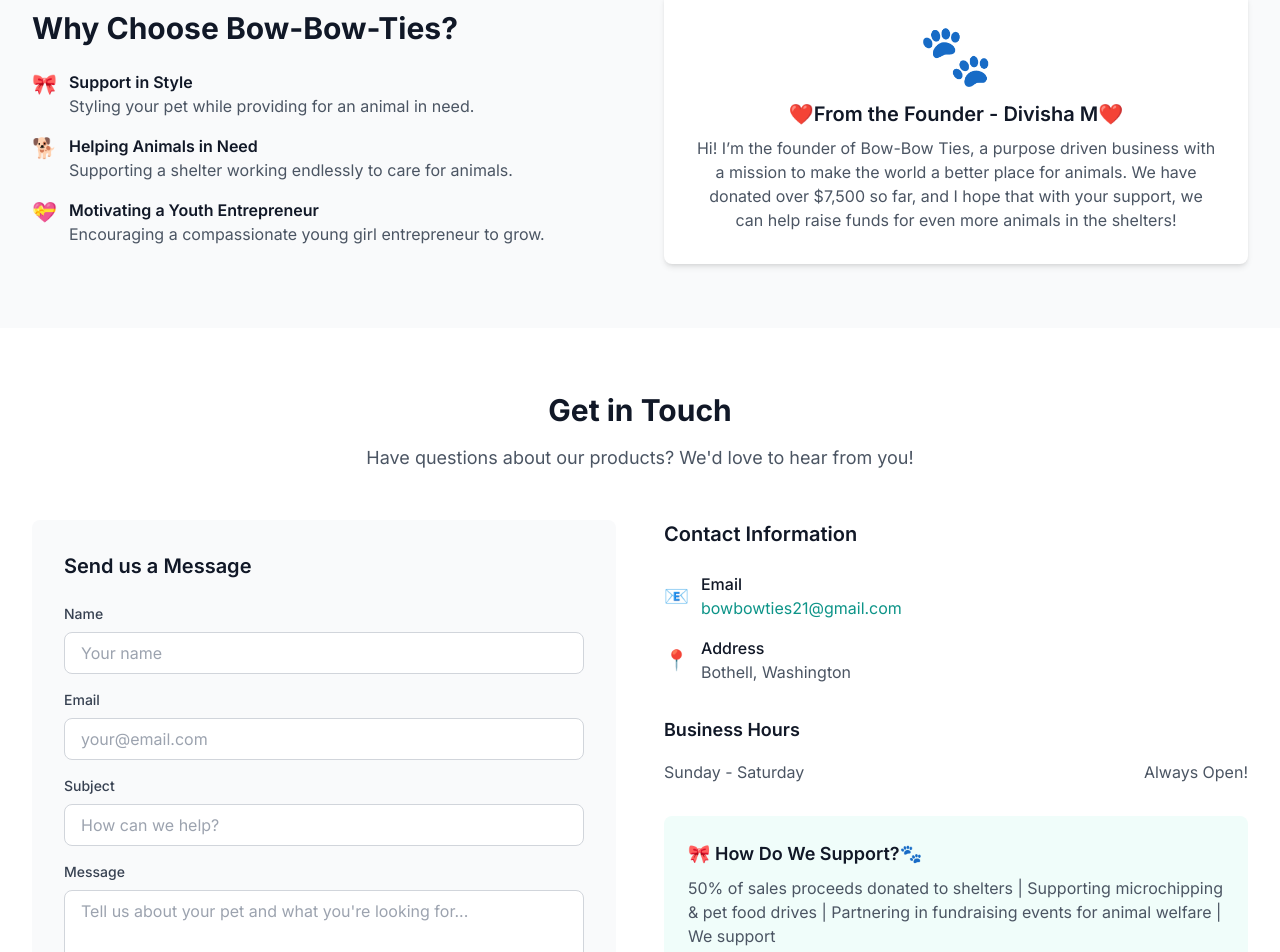
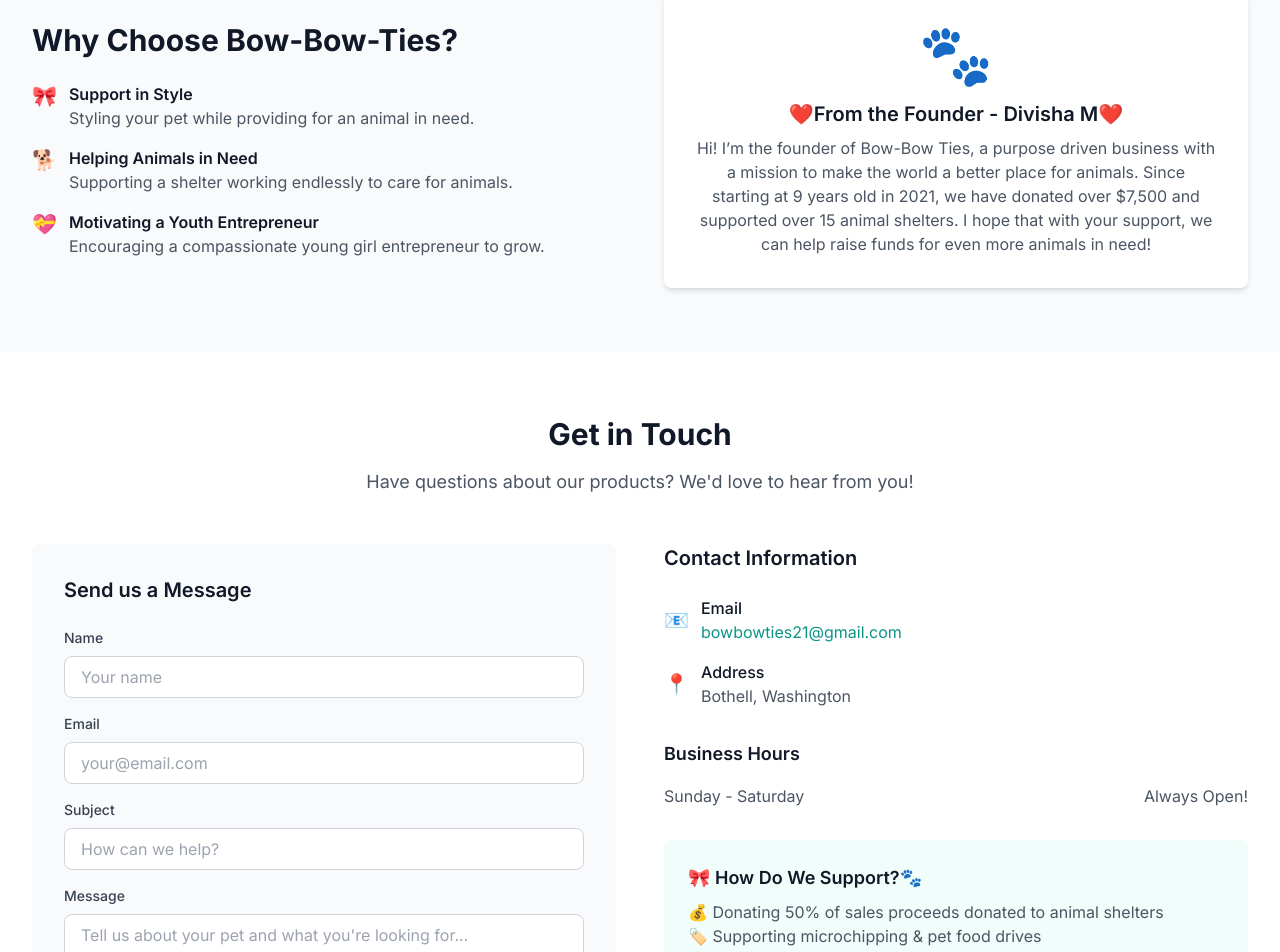
Before and after one commit to divisham21-cyber/Bow-Bow-Ties, a Next.js app: page / in a window 1280 px wide. Shown: the part 1840-2792 px from the top of the page. Built offline with nearby package versions, Linux system fonts and the light colour scheme.

Commit message:
fixed logo size, updated text.

```diff
--- a/pages/index.tsx
+++ b/pages/index.tsx
@@ -19,7 +19,7 @@ export default function Home() {
                   <img
                     src="/bow_bow_ties.jpg"
                     alt="Bow-Bow-Ties Logo"
-                    className="w-16 h-16 rounded-full object-cover"
+                    className="w-10 h-10 rounded-full object-cover"
                   />
                   <h1 className="text-3xl font-bold gradient-text">Bow-Bow-Ties</h1>
                 </div>
@@ -271,7 +271,7 @@ export default function Home() {
                   <span className="text-6xl mb-4 block">🐾</span>
                   <h4 className="text-xl font-semibold text-gray-900 mb-2">❤️From the Founder - Divisha M❤️</h4>
                   <p className="text-gray-600">
-                    Hi! I’m the founder of Bow-Bow Ties, a purpose driven business with a mission to make the world a better place for animals. We have donated over $7,500 so far, and I hope that with your support, we can help raise funds for even more animals in the shelters! </p>
+                    Hi! I’m the founder of Bow-Bow Ties, a purpose driven business with a mission to make the world a better place for animals. Since starting at 9 years old in 2021, we have donated over $7,500 and supported over 15 animal shelters. I hope that with your support, we can help raise funds for even more animals in need! </p>
                 </div>
               </div>
             </div>
@@ -374,10 +374,9 @@ export default function Home() {
                 <div className="bg-primary-50 rounded-lg p-6">
                   <h4 className="text-lg font-semibold text-gray-900 mb-2">🎀 How Do We Support?🐾</h4>
                   <p className="text-gray-600">
-                    50% of sales proceeds donated to shelters |
-                    Supporting microchipping & pet food drives |
-                    Partnering in fundraising events for animal welfare |
-                    We support
+                    💰 Donating 50% of sales proceeds donated to animal shelters <br />
+                    🏷️ Supporting microchipping & pet food drives <br />
+                    🤝 Partnering in fundraising events for animal welfare <br />
                   </p>
                 </div>
               </div>
```
